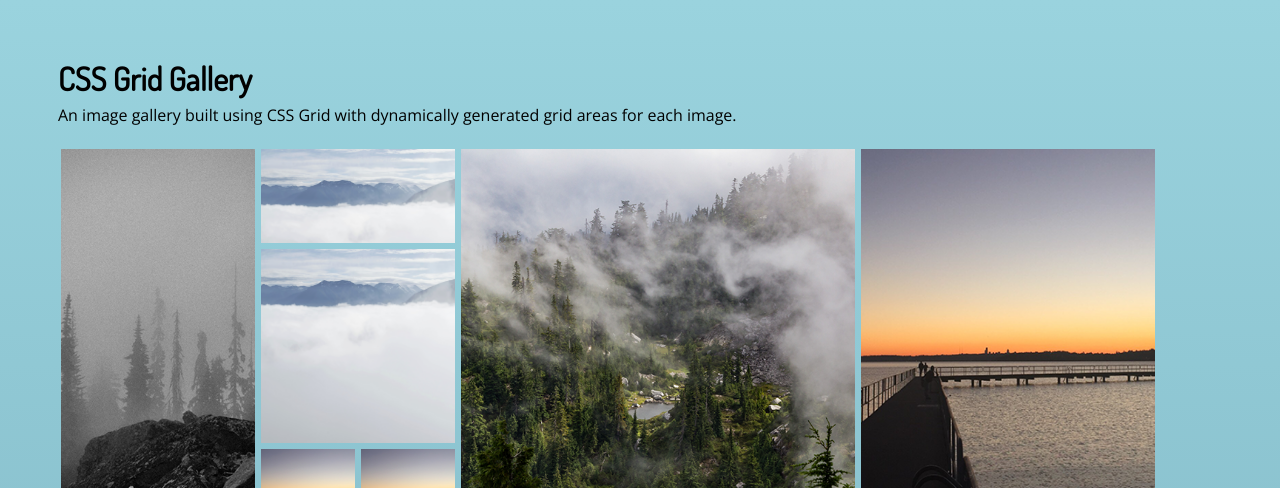
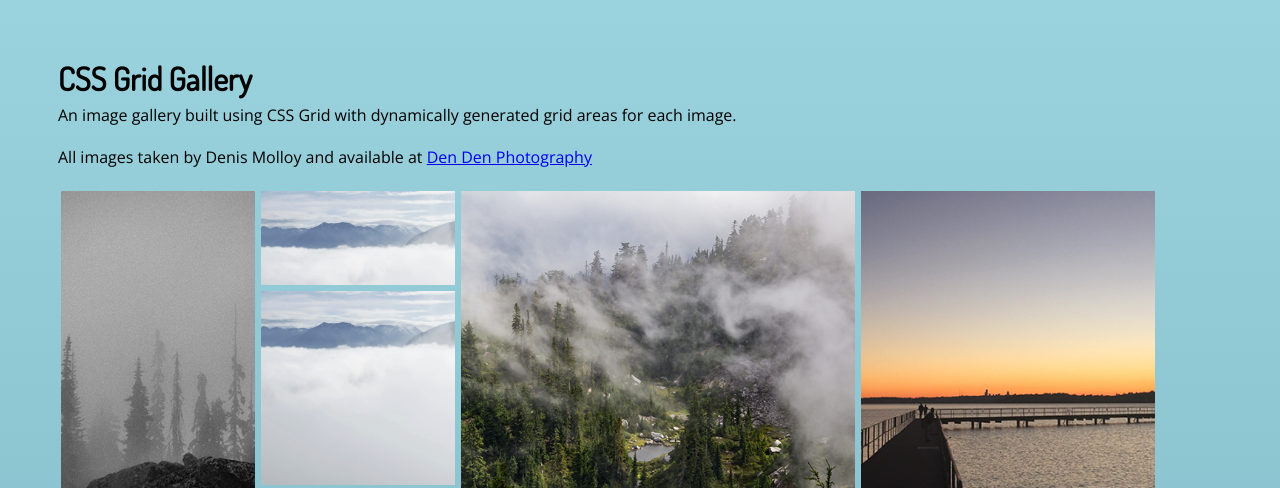
Before and after one commit to D-Molloy/grid_gallery, a plain HTML site: page index.html in a window 1280 px wide. Shown: the top 488 px of the page. Drawn offline with nearby package versions, Linux system fonts and the light colour scheme.

Commit message:
added some copy

```diff
--- a/index.html
+++ b/index.html
@@ -13,6 +13,7 @@
 <body>
     <h1 id="title-main">CSS Grid Gallery</h1>
     <p id="title-sub">An image gallery built using CSS Grid with dynamically generated grid areas for each image.</p>
+    <p id="title-sub">All images taken by Denis Molloy and available at <a target="_blank" href="https://www.dendenphoto.com/">Den Den Photography</a></p>
     <div class="overlay">
         <div class="overlay-inner">
             <button class="close">× Close</button>
```
